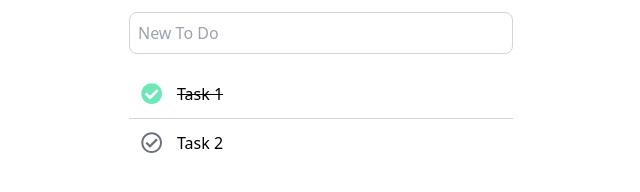
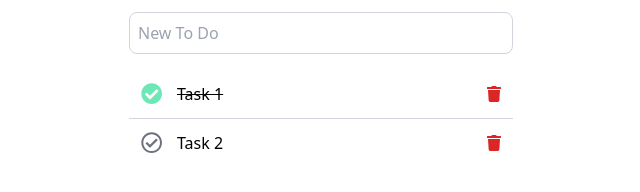
Before and after one commit to mpszymanski/vue3-todo, a Vue app: page / in a window 1280 px wide. Shown: the part 128-320 px from the top of the page, without its empty margins (319-959 px from the left). Built offline with nearby package versions, Linux system fonts and the light colour scheme.

Commit message:
add task removing

```diff
--- a/src/components/ToDo.vue
+++ b/src/components/ToDo.vue
@@ -1,7 +1,12 @@
 <template>
   <h1 class="text-xl text-center font-bold">To do list</h1>
   <to-do-form class="mt-4" @submit="addTask" />
-  <to-do-list class="mt-4" :tasks="tasks" @toggle="toggleTaskDone" />
+  <to-do-list
+    class="mt-4"
+    :tasks="tasks"
+    @toggle="toggleTaskDone"
+    @remove="removeTask"
+  />
 </template>
 
 <script>
@@ -36,16 +41,27 @@ export default {
       })
     }
 
+    function findTaskIndexById(taskId) {
+      return tasks.findIndex((task) => task.id === taskId)
+    }
+
     const toggleTaskDone = (taskId) => {
-      const taskIndex = tasks.findIndex((task) => task.id === taskId)
+      const taskIndex = findTaskIndexById(taskId)
 
       tasks[taskIndex].isDone = !tasks[taskIndex].isDone
+    }
+
+    const removeTask = (taskId) => {
+      if (confirm('Are you sure?')) {
+        tasks.splice(findTaskIndexById(taskId), 1)
+      }
     }
 
     return {
       tasks,
       addTask,
       toggleTaskDone,
+      removeTask
     }
   }
 }
--- a/src/components/ToDoList.vue
+++ b/src/components/ToDoList.vue
@@ -5,13 +5,16 @@
       :key="task.id"
       class="relative p-3 pl-12 border-gray-300 border-b cursor-pointer select-none last:border-b-0"
       :class="{ 'line-through': task.isDone }"
-      @click="toggleDone(task.id)"
+      @click="toggleTaskDone(task.id)"
     >
       <span class="absolute top-0 left-0 p-3">
         <font-awesome-icon v-if="task.isDone" class="text-green-300" size="lg" :icon="['fas', 'check-circle']" />
         <font-awesome-icon v-else class="text-gray-500" size="lg" :icon="['far', 'check-circle']" />
       </span>
       {{ task.name }}
+      <span class="absolute top-0 right-0 p-3" @click.stop="removeTask(task.id)">
+        <font-awesome-icon class="text-red-600" icon="trash" />
+      </span>
     </li>
   </ul>
 </template>
@@ -19,7 +22,7 @@
 <script>
 export default {
   name: 'ToDoInput',
-  emits: ['toggle'],
+  emits: ['toggle', 'remove'],
   props: {
     tasks: {
       type: Array,
@@ -27,12 +30,16 @@ export default {
     }
   },
   setup(props, { emit }) {
-    const toggleDone = (taskId) => {
+    const toggleTaskDone = (taskId) => {
       emit('toggle', taskId)
+    }
+    const removeTask = (taskId) => {
+      emit('remove', taskId)
     }
 
     return {
-      toggleDone
+      toggleTaskDone,
+      removeTask
     }
   }
 }
--- a/src/main.js
+++ b/src/main.js
@@ -6,7 +6,7 @@ import './index.css'
 
 // FontAwesome
 import { library } from '@fortawesome/fontawesome-svg-core'
-import { faCheckCircle as fasCheckCircle } from '@fortawesome/free-solid-svg-icons'
+import { faCheckCircle as fasCheckCircle, faTrash } from '@fortawesome/free-solid-svg-icons'
 import { faCheckCircle as farCheckCircle } from '@fortawesome/free-regular-svg-icons'
 import { FontAwesomeIcon } from '@fortawesome/vue-fontawesome'
 
@@ -14,6 +14,7 @@ const app = createApp(App)
 
 library.add(fasCheckCircle)
 library.add(farCheckCircle)
+library.add(faTrash)
 
 app.component('font-awesome-icon', FontAwesomeIcon)
 app.config.productionTip = false
```
